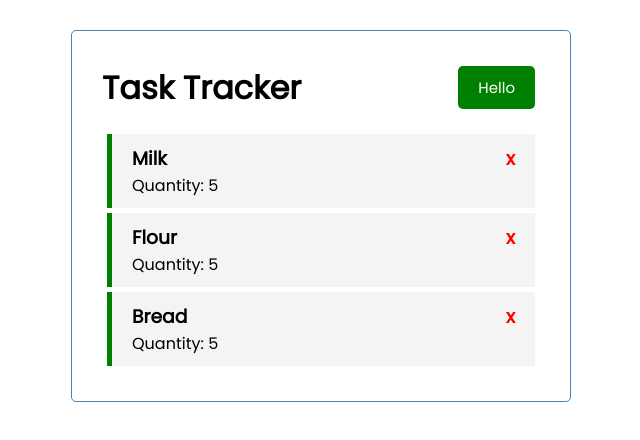
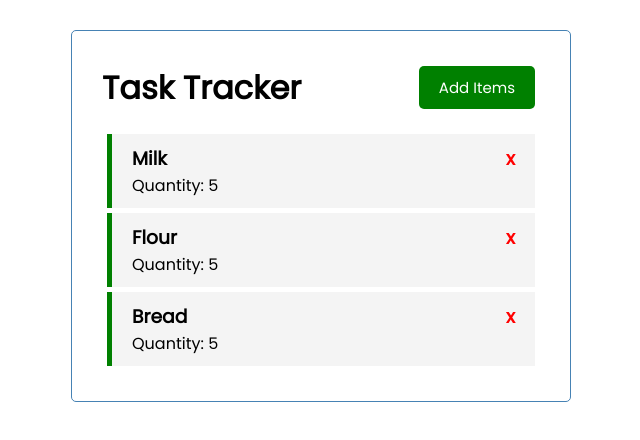
Before and after one commit to PoKonrad/shopping, a React (Create React App) app: page / in a window 1280 px wide. Shown: the top 440 px of the page, without its empty margins (319-959 px from the left). Built offline with nearby package versions, Linux system fonts and the light colour scheme.

Commit message:
Added the ability to add items

```diff
--- a/src/App.js
+++ b/src/App.js
@@ -1,9 +1,11 @@
 import './App.css';
 import Header from './components/Header'
 import Items from './components/Items'
+import AddItem from './components/AddItem';
 import { useState } from 'react'
 
 function App() {
+  const [showAddItem, toggleShowAddItem] = useState(false)
   const [items, setItems] = useState([
     {
         id: 1,
@@ -31,14 +33,21 @@ function App() {
   }
 
   // Delete Item
-    const deleteItem = (id) => {
+  const deleteItem = (id) => {
       setItems(items.filter((item) => item.id !== id))
     }
 
+  // Add Item
+  const addItem = (item) => {
+    const id = items.length + 1
+    const newItem = { id, ...item }
+    setItems([...items, newItem])
+  }
 
   return (
     <div className="container">
-     <Header />
+     <Header onClick={() => toggleShowAddItem(!showAddItem)} />
+     {showAddItem && <AddItem onAdd={addItem} />}
     {items.length > 0 ? <Items items={items} onDelete={deleteItem} onImportantToggle={setNonImportant} /> : 'The list is empty'}
     </div>
   );
--- /dev/null
+++ b/src/components/AddItem.js
@@ -0,0 +1,42 @@
+import { useState } from "react"
+
+const AddItem = ({ onAdd }) => {
+    const [text, setText] = useState('')
+    const [quantity, setQuantity] = useState(0)
+    const [isImportant, setImportant] = useState(true)
+    const onSubmit = (e) => {
+        e.preventDefault()
+
+        if(!text) {
+            alert('No item added!')
+            return
+        }
+
+        onAdd({ text, quantity, isImportant})
+
+        setText('')
+        setQuantity('')
+        setImportant(false)
+    }
+
+    return (
+        <form className='add-form' onSubmit={onSubmit}>
+            <div className='form-control'>
+                <label>Item</label>
+                <input type='text' placeholder='Add Item' value={text} onChange={(e) => setText(e.target.value)} />
+            </div>
+            <div className='form-control'>
+                <label>Quantity</label>
+                <input type='number' placeholder='Add Item' value={quantity} onChange={(e) => setQuantity(e.target.value)} />
+            </div>
+            <div className='form-control form-control-check'>
+                <label>Not Important?</label>
+                <input type='checkbox' value={isImportant} onChange={(e) => setImportant(e.currentTarget.checked)} checked={isImportant} />
+            </div>
+
+            <input type='submit' value='Add' className='btn btn-block' />
+        </form>
+    )
+}
+
+export default AddItem
--- a/src/components/Header.js
+++ b/src/components/Header.js
@@ -1,9 +1,9 @@
 import Button from './Button'
-const Header = ({title}) => {
+const Header = ({title, onClick}) => {
     return (
         <header className='header'>
             <h1>{title}</h1>
-            <Button color='green' text='Hello' />
+            <Button color='green' text='Add Items' onClick={onClick} />
         </header>
     )
 }
```
